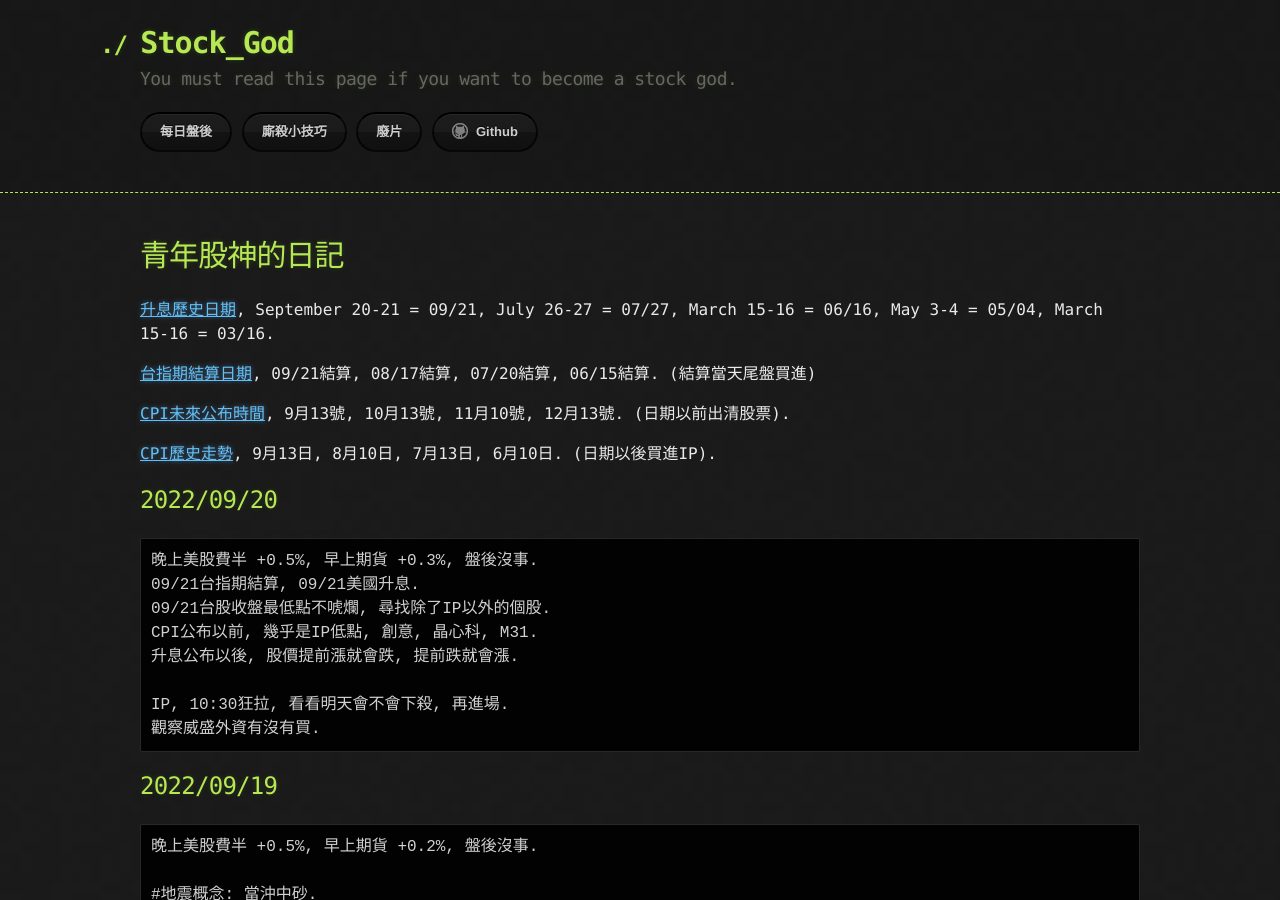
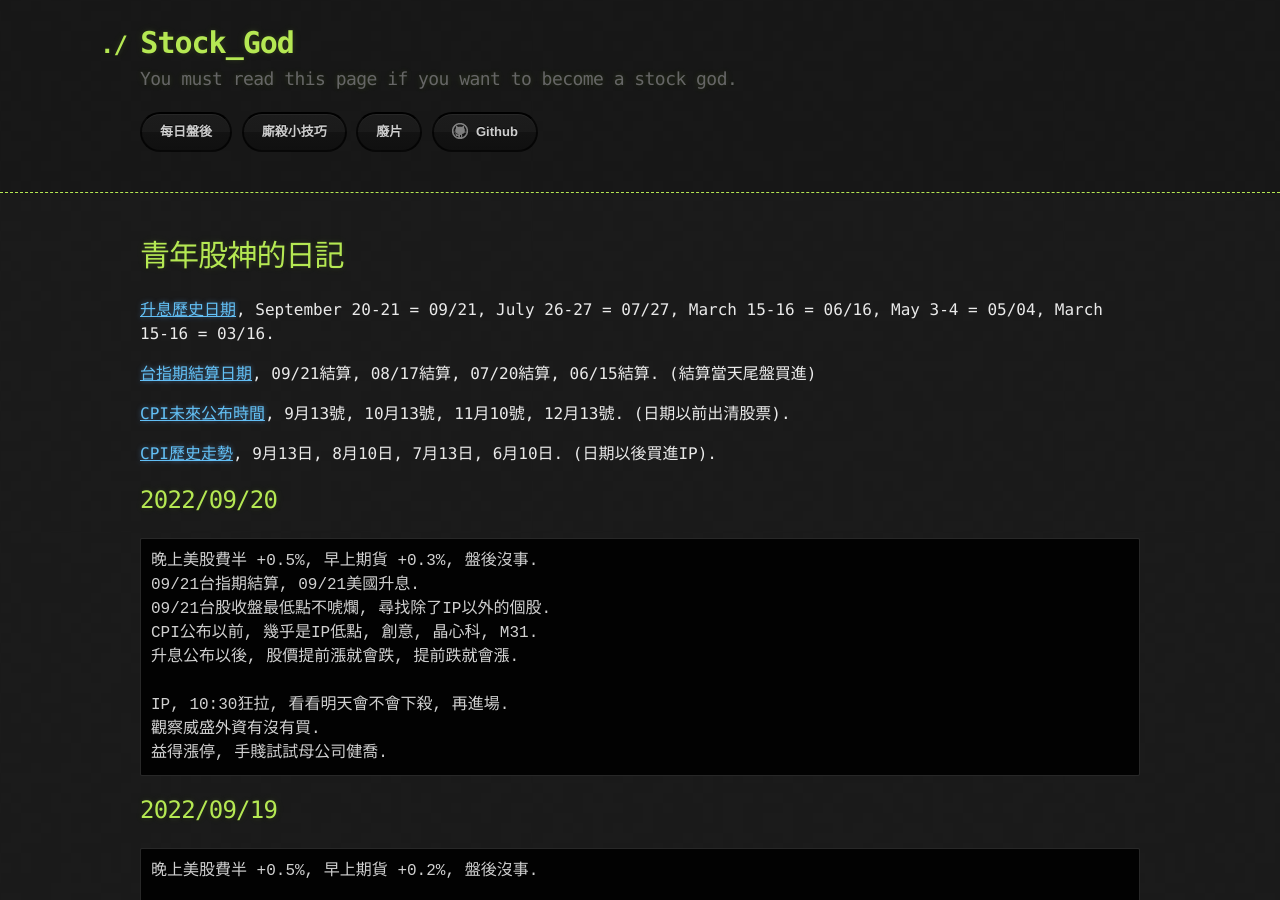
Before and after one commit to lepg5487/Stock_God, a Jekyll site: the page built from index.md, in a window 1280 px wide and 900 px high. Built offline with Jekyll 4.4.1, drawn with Linux system fonts in a browser that asks for light colours; our own code applies the rules of GitHub Pages for plain Markdown files.

Commit message:
Update index.md

````diff
--- a/index.md
+++ b/index.md
@@ -22,6 +22,7 @@ CPI公布以前, 幾乎是IP低點, 創意, 晶心科, M31.
 
 IP, 10:30狂拉, 看看明天會不會下殺, 再進場.
 觀察威盛外資有沒有買.
+益得漲停, 手賤試試母公司健喬.
 ```
 
 ## 2022/09/19
````
